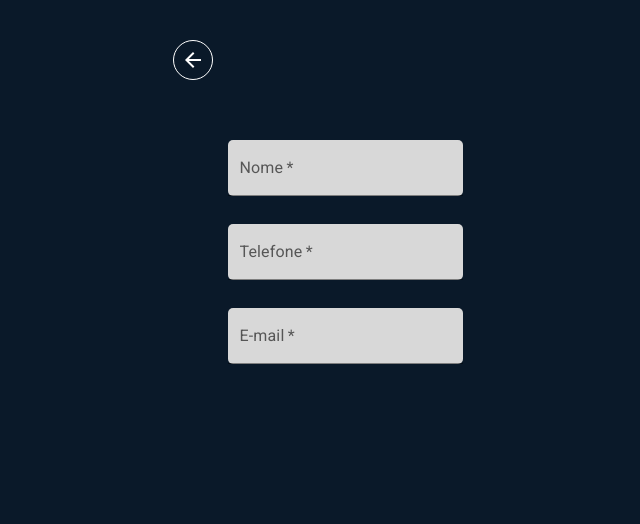
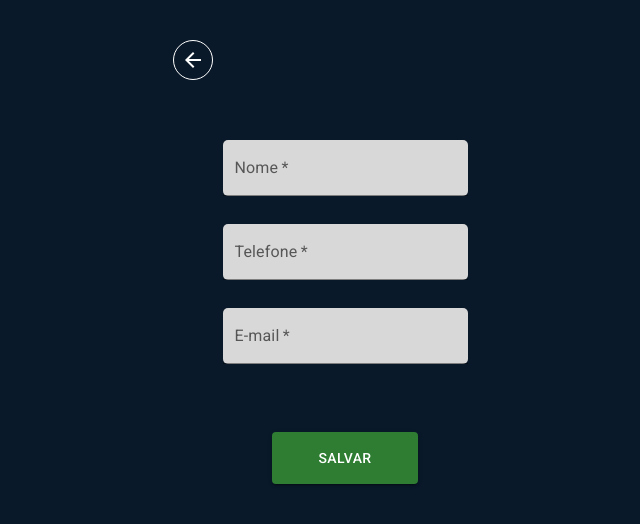
Before and after one commit to victordurco/contacts, a React (Create React App) app: page /contato in a window 1280 px wide. Shown: the top 524 px of the page, without its empty margins (295-935 px from the left). Built offline with nearby package versions, Linux system fonts and the light colour scheme.

Commit message:
create or edit contact page layout done

```diff
--- a/src/components/ContactForm/index.tsx
+++ b/src/components/ContactForm/index.tsx
@@ -3,6 +3,7 @@ import React from 'react';
 import styled from 'styled-components';
 import InputMask from 'react-input-mask';
 
+import Button from '@mui/material/Button';
 import Box from '@mui/material/Box';
 import { TextField } from '@mui/material';
 
@@ -38,6 +39,14 @@ const ContactForm: React.FC = () => (
       type="email"
       required
     />
+    <SaveButton
+      type="submit"
+      variant="contained"
+      color="success"
+      sx={{ mt: 5 }}
+    >
+      Salvar
+    </SaveButton>
   </Form>
 );
 
@@ -53,8 +62,13 @@ const Form = styled(Box)`
 `;
 
 const InputField = styled(TextField)`
-  width: 235px;
+  width: 245px;
   border-radius: 5px;
   background-color: ${(props) => props.theme.colors.searchBar};
   color:background-color: ${(props) => props.theme.colors.text};
 `;
+
+const SaveButton = styled(Button)`
+  width: 146px;
+  height: 52px;
+`;
--- a/src/pages/CreateOrEditContact/index.tsx
+++ b/src/pages/CreateOrEditContact/index.tsx
@@ -1,5 +1,6 @@
 import React, { useState } from 'react';
 import styled from 'styled-components';
+import { useNavigate } from 'react-router-dom';
 
 import IconButton from '@mui/material/IconButton';
 import ArrowBackIcon from '@mui/icons-material/ArrowBack';
@@ -8,13 +9,14 @@ import Box from '@mui/material/Box';
 import ContactForm from '../../components/ContactForm';
 
 const CreateOrEditContact: React.FC = () => {
+  const navigate = useNavigate();
   const [search, setSearch] = useState<string>('');
 
   return (
     <Container>
       <Content>
         <BackButtonBox>
-          <IconButton>
+          <IconButton onClick={() => navigate('/')}>
             <Arrow />
           </IconButton>
         </BackButtonBox>
--- a/src/styles/themes/light.ts
+++ b/src/styles/themes/light.ts
@@ -4,7 +4,7 @@ export default {
    colors: {
       header: "#3B72E5",
       background: "#fff",
-      searchBar: "#8ea8e0fa",
+      searchBar: "#e5e5e5",
       contactBox: "#e5e5e5",
       contactBoxBorder: "#333",
       contactInitials: "#959595",
```
